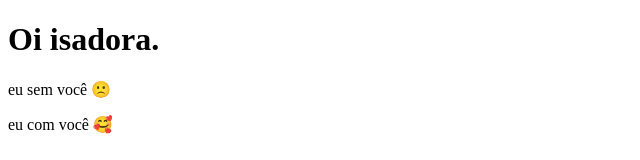
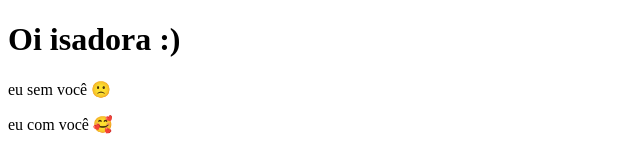
Before and after one commit to ViniciusAlexsander/clone-tabnews, a Next.js app: page / in a window 1280 px wide. Shown: the top 160 px of the page, without its empty margins (0-640 px from the left). Built offline with nearby package versions, Linux system fonts and the light colour scheme.

Commit message:
feat: change title

```diff
--- a/pages/index.js
+++ b/pages/index.js
@@ -1,6 +1,6 @@
 function Home() {
   return <div>
-    <h1>Oi isadora.</h1>
+    <h1>Oi isadora :)</h1>
     <p>eu sem você 🙁</p>
     <p>eu com você 🥰</p>
   </div>
```
